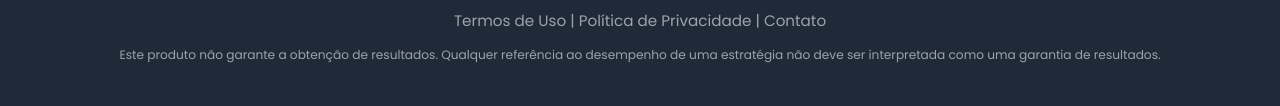
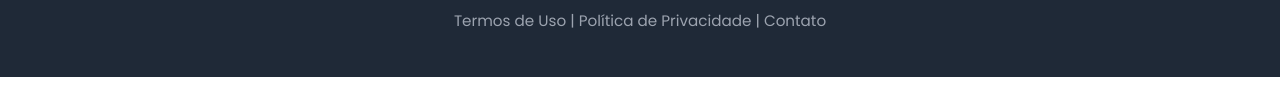
Before and after one commit to eudavisillva/manicure-pedicure, a plain HTML site: page index.html in a window 1280 px wide. Shown: the part 5546-5652 px from the top of the page. After the commit the page ends 5623 px from the top, so only its background shows below. Drawn offline with Linux system fonts and the light colour scheme; a web font is replaced by a local one.

Commit message:
Update index.html

```diff
--- a/index.html
+++ b/index.html
@@ -294,8 +294,7 @@
         <p>&copy; <span id="current-year"></span> Valéria Jansen - Curso Unhas de Mestra. Todos os direitos reservados.</p>
         <p>CNPJ: XX.XXX.XXX/0001-XX - Endereço Físico (Se Aplicável)</p>
         <p><a href="termos-de-uso.html">Termos de Uso</a> | <a href="politica-de-privacidade.html">Política de Privacidade</a> | <a href="contato.html">Contato</a></p>
-        <p style="font-size: 0.8em; margin-top: 10px;">Este produto não garante a obtenção de resultados. Qualquer referência ao desempenho de uma estratégia não deve ser interpretada como uma garantia de resultados.</p>
-    </footer>
+        </footer>
 
     <script src="script.js"></script>
     <script>
```
